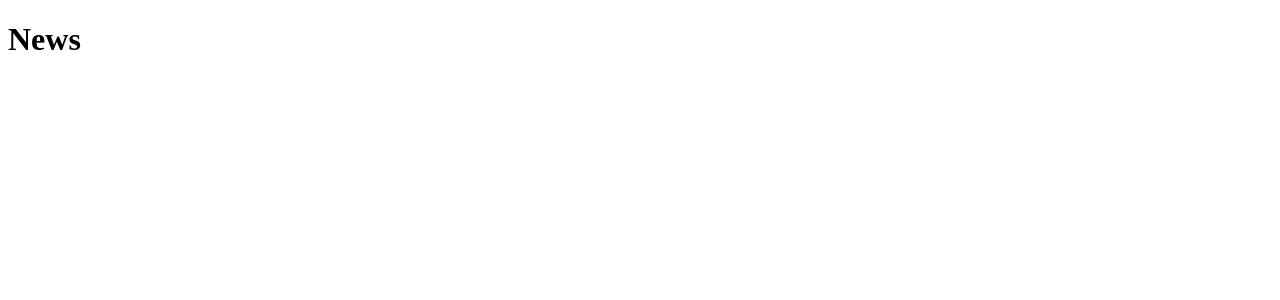
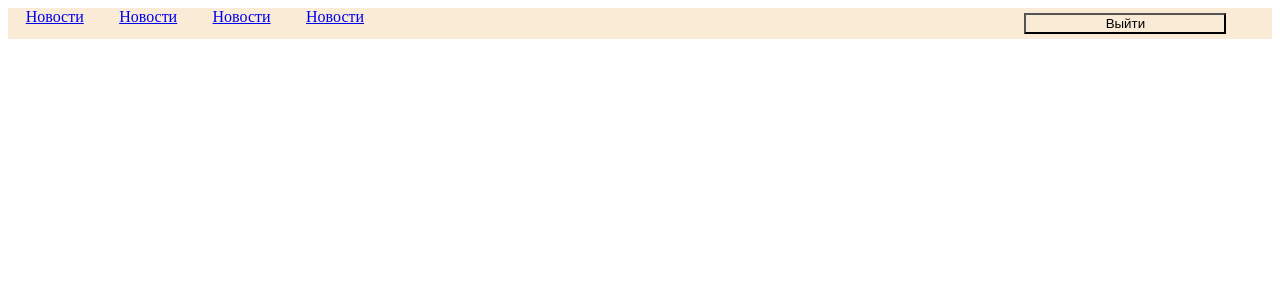
Before and after one commit to DSTU-SG/front, a React (Create React App) app: page /news in a window 1280 px wide. Shown: the top 300 px of the page. Built offline with nearby package versions, Linux system fonts and the light colour scheme; sample sign-in values are in the browser's storage.

Commit message:
add navbar and isAuth

```diff
--- a/src/App.js
+++ b/src/App.js
@@ -1,15 +1,34 @@
-import React from "react";
+import React, { useEffect, useState } from "react";
 import {BrowserRouter} from "react-router-dom";
 import AppRouter from "./components/AppRouter";
 import './styles/App.scss';
+import { AuthContext } from "./context";
 
 function App() {
+
+  const [isAuth, setIsAuth] = useState(false);
+  const [isLoading, setLoading] = useState(true);
+
+  useEffect(() => {
+    if (localStorage.getItem('auth')) {
+        setIsAuth(true)
+    }
+    setLoading(false);
+}, [])
+
+
   return (
     <div className="App">
-
-   <BrowserRouter>
+    <AuthContext.Provider value={{
+            isAuth,
+            setIsAuth,
+            isLoading
+        }}>
+    <BrowserRouter>
    <AppRouter/>
    </BrowserRouter>
+    </AuthContext.Provider>
+
     </div>
   );
 }
--- a/src/components/AppRouter.jsx
+++ b/src/components/AppRouter.jsx
@@ -1,11 +1,27 @@
 import React from 'react';
 import { Route} from "react-router-dom";
-import {publicRoutes} from "../router";
+import {privateRoutes, publicRoutes} from "../router";
 import { Redirect, Switch } from 'react-router-dom/cjs/react-router-dom.min';
+import { useContext } from 'react';
+import { AuthContext } from '../context';
 
 const AppRouter = () => {
-
+    const {isAuth, isLoading} = useContext(AuthContext);
     return (
+        isAuth
+        ?
+        <Switch>
+            {privateRoutes.map(route =>
+                <Route
+                    component={route.component}
+                    path={route.path}
+                    exact={route.exact}
+                    key={route.path}
+                />
+            )}
+            <Redirect to='/news'/>
+        </Switch>
+        :
         <Switch>
             {publicRoutes.map(route =>
                 <Route
--- a/src/components/Auth/AuthForm.jsx
+++ b/src/components/Auth/AuthForm.jsx
@@ -1,14 +1,21 @@
-import React, { useState } from "react";
+import React, { useContext, useState } from "react";
 import MyInput from "../UI/Input/Input";
 import MyButton from "../UI/Button/Button";
+import { AuthContext } from "../../context";
 
 
 const AuthForm = () => {
     const [user, setUser] = useState({login:'',password:'' });
+    const {isAuth, setIsAuth} = useContext(AuthContext);
+
+
 
     const AuthUser = (e) => {
         e.preventDefault()
         console.log(user);
+        setIsAuth(true);
+        localStorage.setItem('auth', 'true');
+
         setUser({login: '', password: ''})
     }
 
--- /dev/null
+++ b/src/components/UI/Navbar/Navbar.jsx
@@ -0,0 +1,35 @@
+import React, { useContext } from 'react';
+import {Link} from "react-router-dom";
+import { AuthContext } from '../../../context';
+import MyButton from '../Button/Button';
+import classes from './Navbar.module.scss';
+
+
+const Navbar = () => {
+    const {isAuth, setIsAuth} = useContext(AuthContext);
+
+    const logout = () => {
+        setIsAuth(false);
+        localStorage.removeItem('auth')
+    }
+
+    return (
+        <div className={classes.navbar}>
+
+            <div className={classes.navbar__links}>
+                <Link to="/news">Новости</Link>
+                <Link to="/news">Новости</Link>
+                <Link to="/news">Новости</Link>
+                <Link to="/news">Новости</Link>
+            </div>
+            <div className={classes.navbar__btn}>
+            <MyButton onClick={logout}>
+                Выйти
+            </MyButton>
+            </div>
+
+        </div>
+    );
+};
+
+export default Navbar;
--- /dev/null
+++ b/src/components/UI/Navbar/Navbar.module.scss
@@ -0,0 +1,21 @@
+.navbar
+{
+    background-color: antiquewhite;
+    width: 100%;
+    display: flex;
+    justify-content: space-between;
+}
+
+.navbar__links
+{
+    width: 70%;
+   a
+   {
+    margin: 2%;
+   }
+}
+
+.navbar__btn
+{
+    width: 20%;
+}
--- /dev/null
+++ b/src/context/index.js
@@ -0,0 +1,4 @@
+import { createContext } from "react";
+
+
+export const AuthContext = createContext(null);
--- a/src/pages/News.jsx
+++ b/src/pages/News.jsx
@@ -1,10 +1,15 @@
 import React from "react";
+import Navbar from "../components/UI/Navbar/Navbar";
 
 const News = () => {
+
+
+
     return (
-        <h1>
-          News
-        </h1>
+        <div>
+          <Navbar/>
+
+        </div>
     );
 };
 
--- a/src/router/index.js
+++ b/src/router/index.js
@@ -1,14 +1,12 @@
 import Auth from "../pages/Auth";
 import News from "../pages/News";
 
-// export const privateRoutes = [
+export const privateRoutes = [
 
-//     {path: '/about', component: About, exact: true},
-//     {path: '/posts', component: Posts, exact: true},
-//     {path: '/posts/:id', component: PostIdPage, exact: true},
-// ]
+    {path: '/news', component: News, exact: true},
+]
 
 export const publicRoutes = [
     {path: '/auth', component: Auth, exact: true},
-    {path: '/news', component: News, exact: true},
+
 ]
```
Lines whose indentation alone changed are shown as unchanged.
